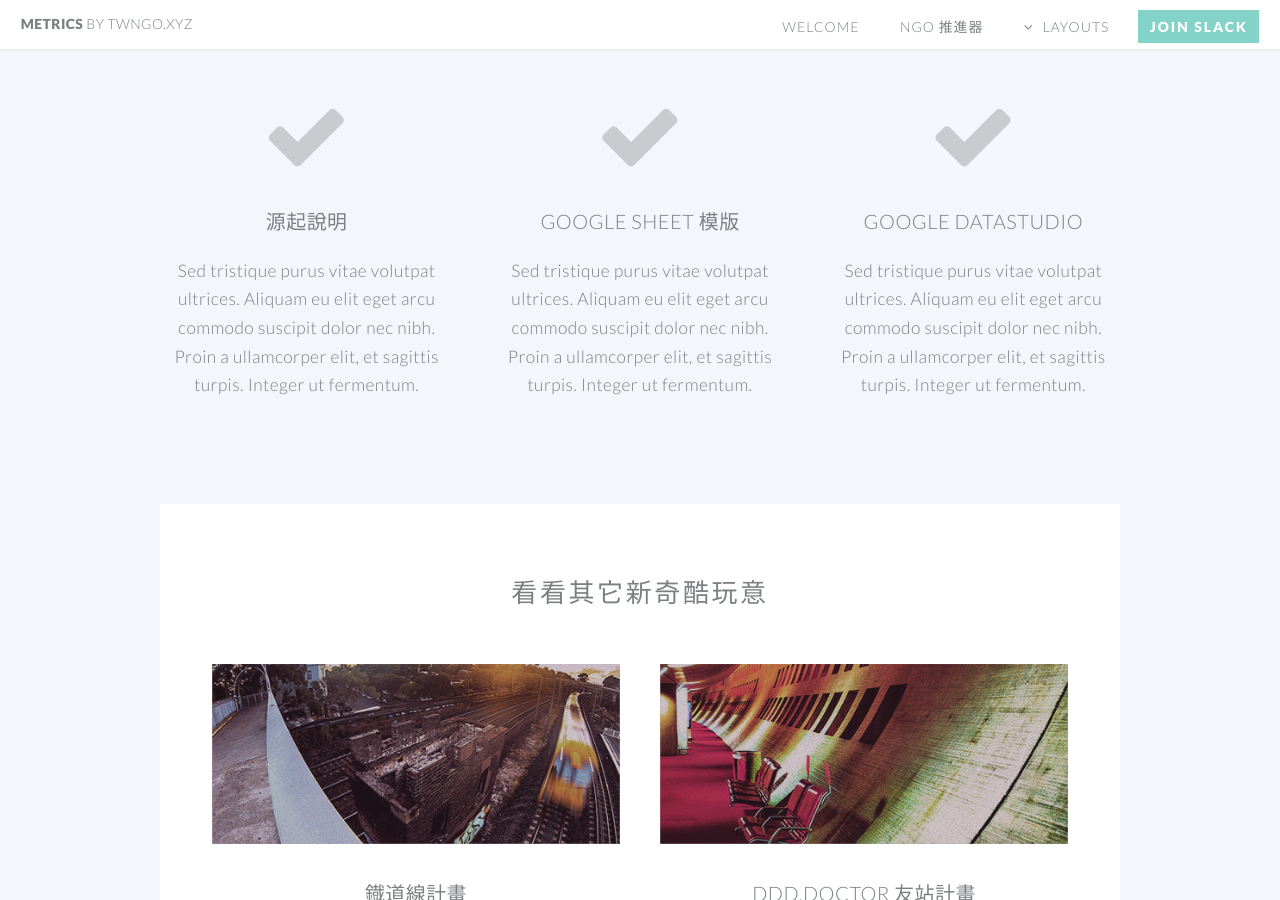
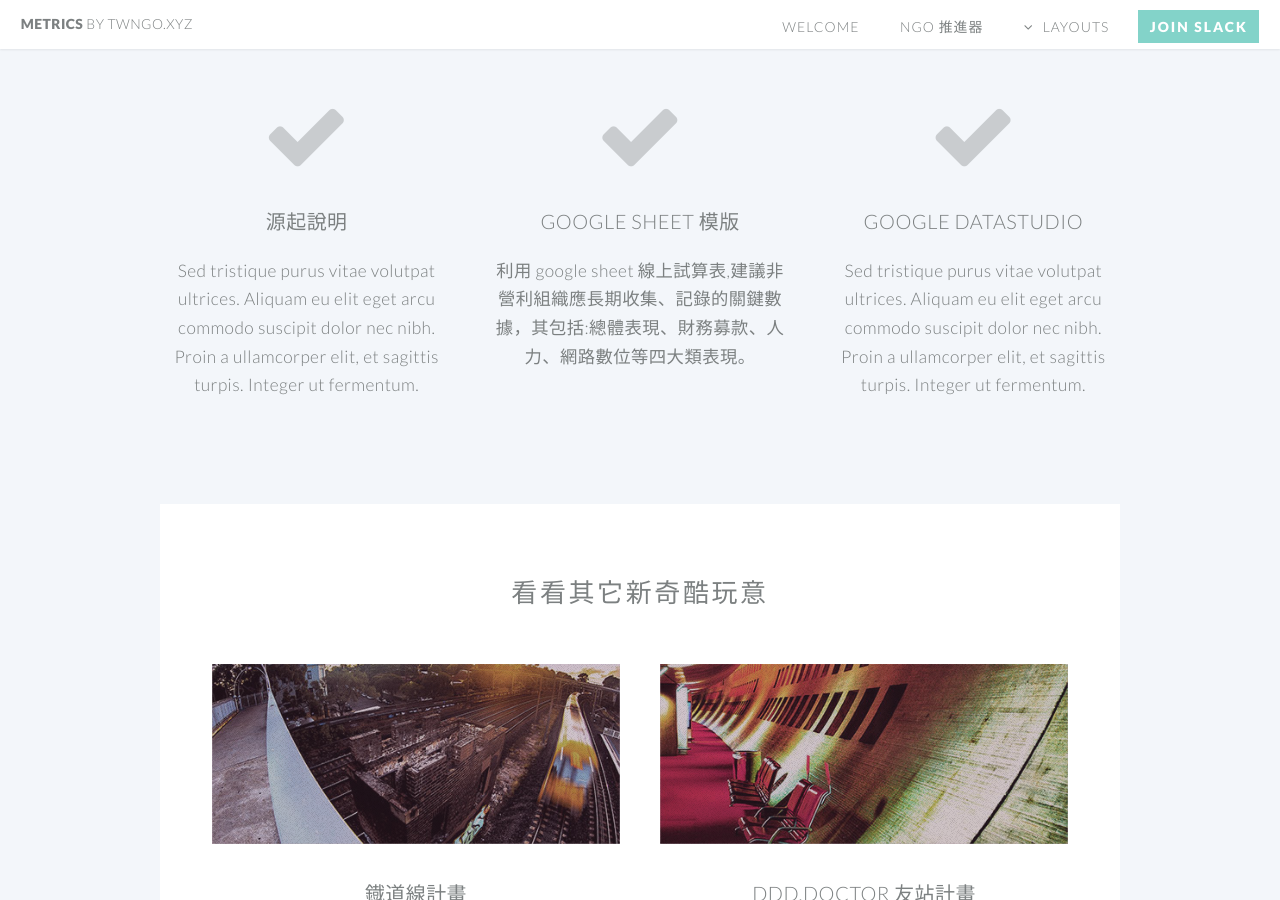
Before and after one commit to twngo/metrics, a Jekyll site: the page built from index.html, in a window 1280 px wide and 900 px high, scrolled down 1548 px. Built offline with Jekyll 4.4.1, drawn with Linux system fonts in a browser that asks for light colours.

Commit message:
Update from Forestry.io g t updated index.html

```diff
--- a/index.html
+++ b/index.html
@@ -1,7 +1,7 @@
 ---
 layout: landing-page
+
 ---
-
 <!-- Main -->
 <article id="main">
 
@@ -74,8 +74,7 @@ layout: landing-page
 					<header>
 						<h3>Google Sheet 模版</h3>
 					</header>
-					<p>Sed tristique purus vitae volutpat ultrices. Aliquam eu elit eget arcu commodo suscipit dolor nec
-						nibh. Proin a ullamcorper elit, et sagittis turpis. Integer ut fermentum.</p>
+					<p>利用 google sheet  線上試算表,建議非營利組織應長期收集、記錄的關鍵數據，其包括:總體表現、財務募款、人力、網路數位等四大類表現。</p>
 				</section>
 
 			</div>
```
